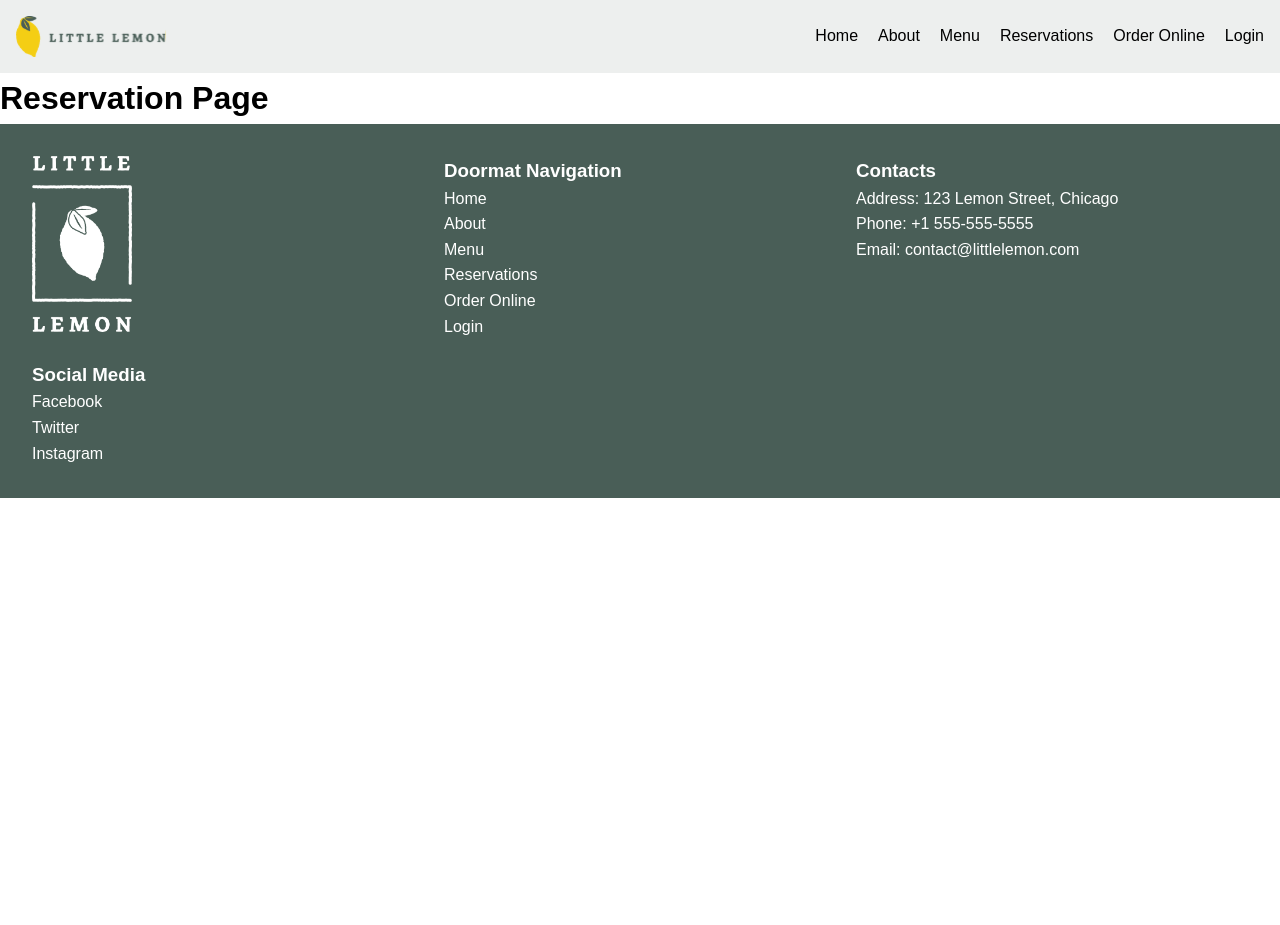
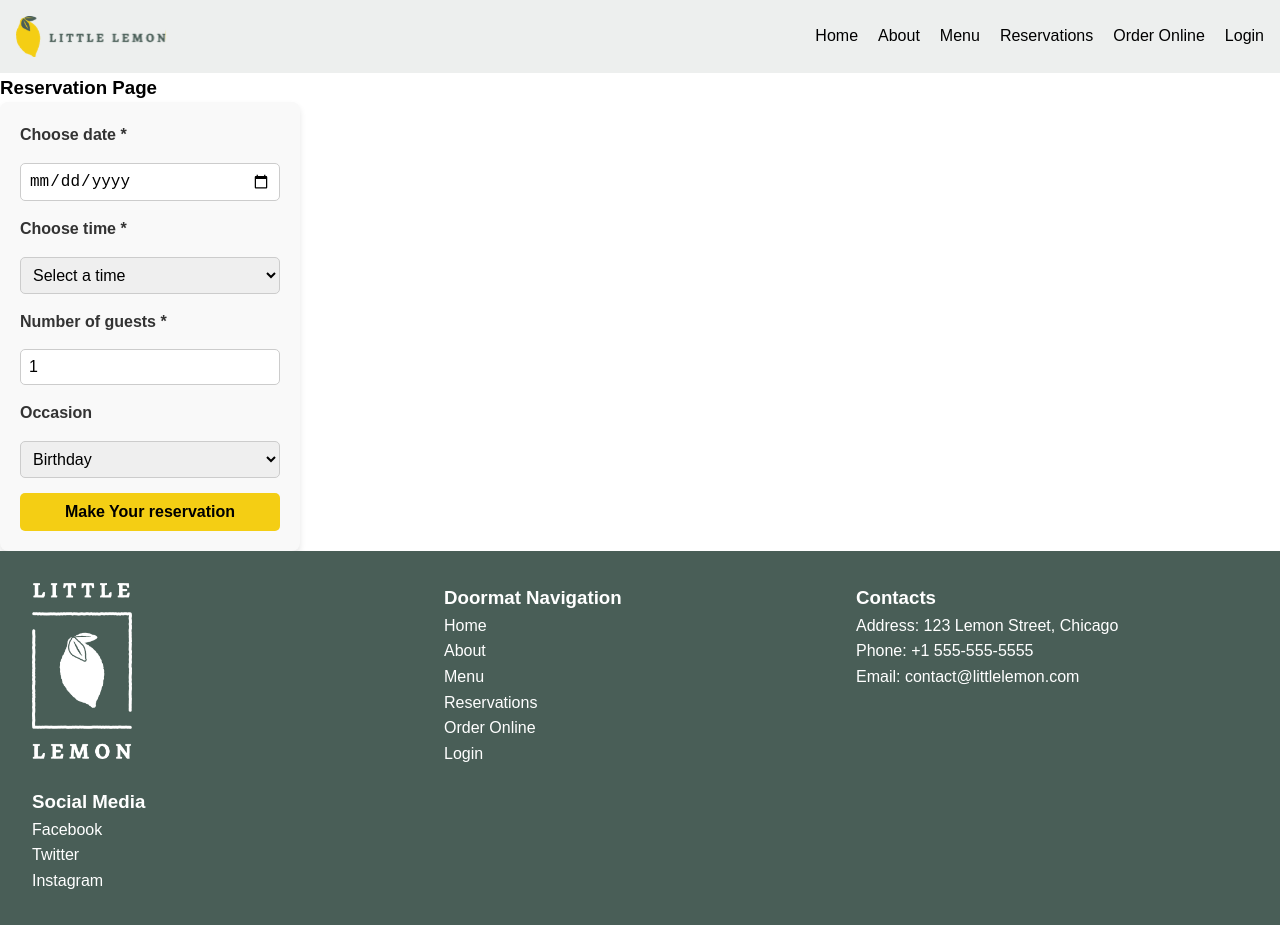
Before and after one commit to Prasadmadhusanka/little-lemon-resturant, a React (Create React App) app: page /reservation in a window 1280 px wide. Before the commit the page ends 800 px from the top, so only its background shows below. Built offline with nearby package versions, Linux system fonts and the light colour scheme.

Commit message:
Life state up to the Main component and Update BookingForm to display available times based on the selected date

```diff
--- a/src/App.css
+++ b/src/App.css
@@ -53,6 +53,60 @@
   text-decoration: none;
 }
 
+form {
+  display: grid;
+  max-width: 300px;
+  gap: 15px;
+  padding: 20px;
+  background: #f9f9f9;
+  border-radius: 8px;
+  box-shadow: 0 4px 6px rgba(0, 0, 0, 0.1);
+  font-family: Arial, sans-serif;
+}
+
+label {
+  font-weight: bold;
+  color: #333;
+}
+
+input,
+select {
+  width: 100%;
+  padding: 8px;
+  font-size: 16px;
+  border: 1px solid #ccc;
+  border-radius: 5px;
+}
+
+input:focus,
+select:focus {
+  border-color: #007bff;
+  outline: none;
+  box-shadow: 0 0 5px rgba(0, 123, 255, 0.5);
+}
+
+input[type="submit"] {
+  background: #f4ce14;
+  color: rgb(0, 0, 0);
+  font-size: 16px;
+  font-weight: bold;
+  cursor: pointer;
+  transition: background 0.3s;
+  border: none;
+  padding: 10px;
+}
+
+input[type="submit"]:hover {
+  background: #d6b92a;
+}
+
+@media (max-width: 400px) {
+  form {
+    max-width: 100%;
+    padding: 15px;
+  }
+}
+
 /* .App-logo {
   height: 40vmin;
   pointer-events: none;
--- /dev/null
+++ b/src/components/BookingForm.js
@@ -0,0 +1,76 @@
+import { useState } from "react";
+
+function BookingForm({ availableTimes, updateTimes }) {
+  // Define state for form fields
+  const [formData, setFormData] = useState({
+    date: "",
+    time: "",
+    guests: 1,
+    occasion: "Birthday",
+  });
+
+  // Handle input changes
+  const handleChange = (e) => {
+    setFormData({ ...formData, [e.target.id]: e.target.value });
+  };
+
+  const handleDateChange = (e) => {
+    const newDate = e.target.value;
+    setFormData({ ...formData, date: newDate });
+    // Dispatch state change to update available times based on selected date
+    updateTimes(newDate);
+  };
+
+  // Handle form submission (can be connected to an API later)
+  const handleSubmit = (e) => {
+    e.preventDefault();
+    console.log("Reservation Details:", formData);
+  };
+
+  return (
+    <form onSubmit={handleSubmit}>
+      <label for="res-date">Choose date *</label>
+      <input
+        type="date"
+        id="res-date"
+        value={formData.date}
+        onChange={handleDateChange} // Use custom handler for date change
+        required
+      />
+      <label for="res-time">Choose time *</label>
+      <select
+        id="res-time"
+        value={formData.time}
+        onChange={handleChange}
+        required
+      >
+        <option value="" disabled>
+          Select a time
+        </option>
+        {availableTimes.map((time) => (
+          <option key={time} value={time}>
+            {time}
+          </option>
+        ))}
+      </select>
+      <label for="guests">Number of guests *</label>
+      <input
+        type="number"
+        min="1"
+        max="10"
+        id="guests"
+        value={formData.guests}
+        onChange={handleChange}
+        required
+      />
+      <label for="occasion">Occasion</label>
+      <select id="occasion" value={formData.occasion} onChange={handleChange}>
+        <option>Birthday</option>
+        <option>Anniversary</option>
+      </select>
+      <input type="submit" value="Make Your reservation" />
+    </form>
+  );
+}
+
+export default BookingForm;
--- a/src/components/Main.js
+++ b/src/components/Main.js
@@ -1,13 +1,44 @@
 import { Routes, Route } from "react-router-dom";
 import HomePage from "./HomePage";
 import ReservationPage from "./ReservationPage";
+import { useReducer } from "react";
+
+// Reducer function to manage available times
+function timeReducer(state, action) {
+  switch (action.type) {
+    case "SET_TIMES":
+      // For now, returning the same available times regardless of the date
+      return ["17:00", "18:00", "19:00", "20:00", "21:00", "22:00"];
+    default:
+      return state;
+  }
+}
+
+// Initial state setup for availableTimes
+const initialState = ["17:00", "18:00", "19:00", "20:00", "21:00", "22:00"];
 
 function Main() {
+  const [availableTimes, dispatch] = useReducer(timeReducer, initialState);
+
+  // Function to update available times based on the selected date
+  const updateTimes = (selectedDate) => {
+    // Dispatch an action to update times based on the date
+    dispatch({ type: "SET_TIMES", date: selectedDate });
+  };
+
   return (
     <main>
       <Routes>
         <Route path="/" element={<HomePage />} />
-        <Route path="/reservation" element={<ReservationPage />} />
+        <Route
+          path="/reservation"
+          element={
+            <ReservationPage
+              availableTimes={availableTimes}
+              updateTimes={updateTimes}
+            />
+          }
+        />
       </Routes>
     </main>
   );
--- a/src/components/ReservationPage.js
+++ b/src/components/ReservationPage.js
@@ -1,5 +1,16 @@
-function ReservationPage() {
-  return <h1>Reservation Page</h1>;
+import BookingForm from "./BookingForm";
+
+function ReservationPage({ availableTimes, updateTimes }) {
+  return (
+    <div>
+      <h3>Reservation Page</h3>
+      {/* Pass availableTimes to BookingForm */}
+      <BookingForm
+        availableTimes={availableTimes}
+        updateTimes={updateTimes}
+      ></BookingForm>
+    </div>
+  );
 }
 
 export default ReservationPage;
```
